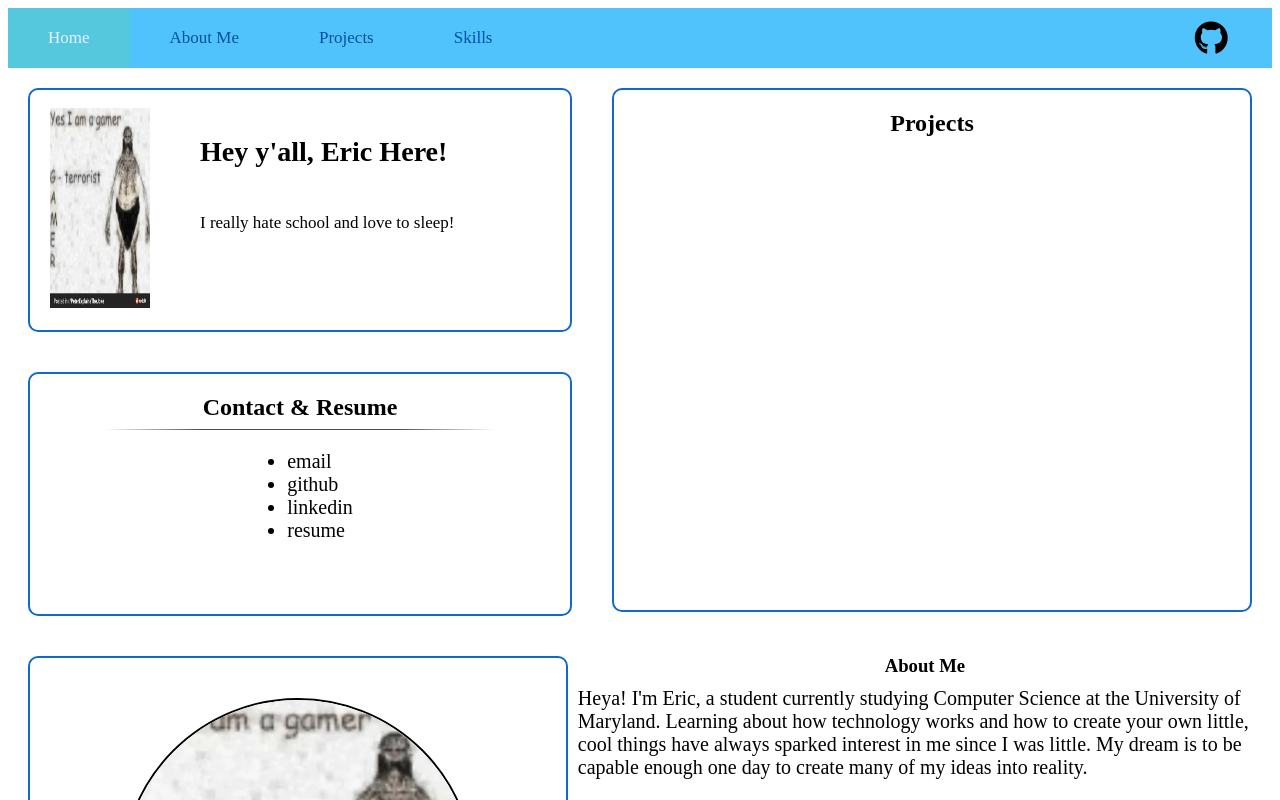
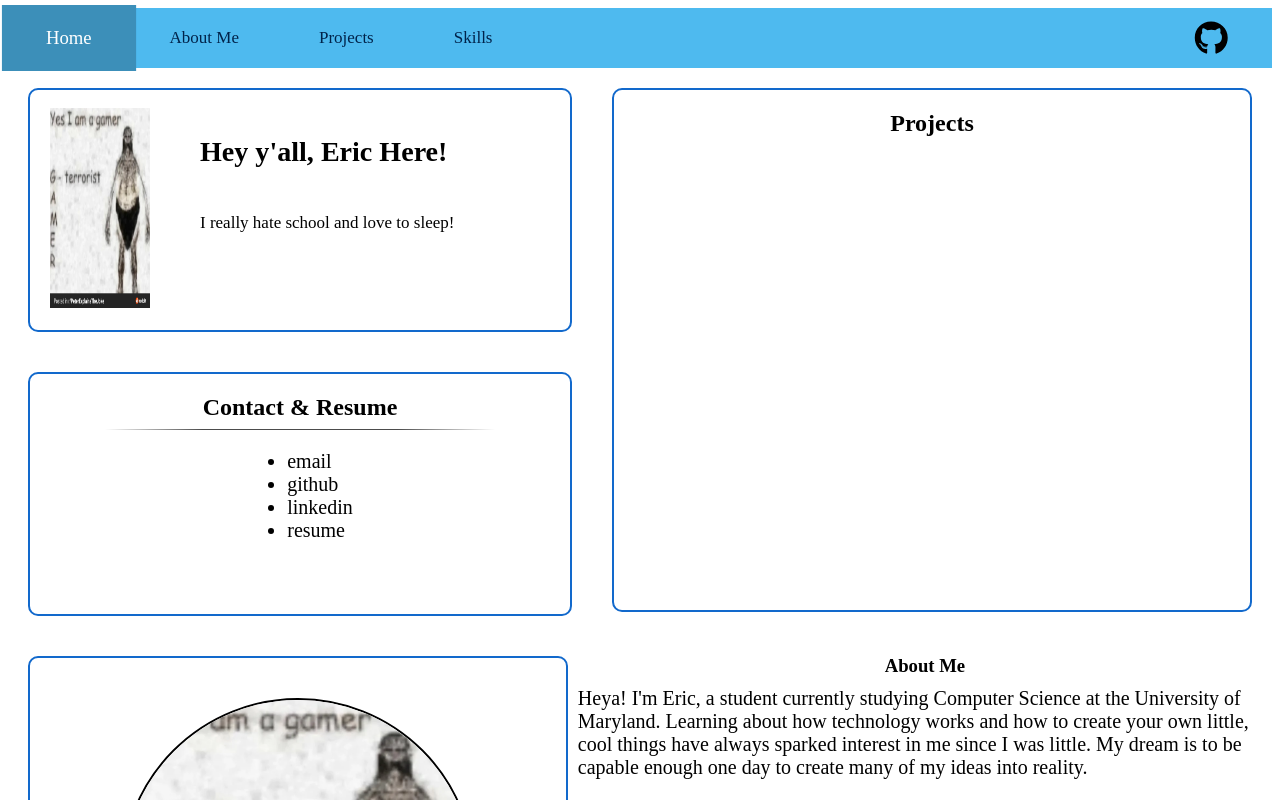
Before and after one commit to TEST-iz/personal-website, a React (Vite) app: page /home in a window 1280 px wide. In both pictures the pointer is over the link "Home". Shown: the top 800 px of the page. Built offline with nearby package versions, Linux system fonts and the light colour scheme.

Commit message:
added hover effects

```diff
--- a/src/components/Navbar/Navbar.css
+++ b/src/components/Navbar/Navbar.css
@@ -1,16 +1,17 @@
 .navbar {
-    background-color: rgb(81, 195, 252);
+    background-color: rgb(78, 186, 239);
     height: 60px;
     display: flex;
 }
 
 .navbar a {
-    color: rgb(5, 79, 162);
+    color: rgb(0, 35, 74);
     text-decoration: none;
     padding: 0 40px 0 40px;
     font-size: 17px;
     display: flex;
     align-items: center;
+    transition: transform 0.15s ease
 }
 
 .navbar .other-links{
@@ -23,6 +24,7 @@
 }
 
 .navbar a:hover {
-  background-color:rgb(85, 200, 221);
-  color: rgb(233, 239, 255);
+  background-color:rgb(60, 143, 185);
+  color: rgb(255, 255, 255);
+  transform: scale(1.1)
 }
--- a/src/pages/aboutme.module.css
+++ b/src/pages/aboutme.module.css
@@ -13,6 +13,11 @@
     margin: 20px;
     height: 200px;
     width: 500px;
+    transition: transform 0.10s ease
+}
+
+.section:hover {
+    transform: scale(1.05);
 }
 
 .section.info {
--- a/src/pages/home.module.css
+++ b/src/pages/home.module.css
@@ -7,6 +7,11 @@
     margin: 20px;
     height: 200px;
     width: 500px;
+    transition: transform 0.10s ease
+}
+
+.section:hover {
+    transform: scale(1.05)
 }
 
 .section.projects {
--- a/src/pages/projects.module.css
+++ b/src/pages/projects.module.css
@@ -31,6 +31,11 @@ h1 {
     width: 400px;
     padding: 15px;
     margin-top: 10px;
+    transition: transform 0.10s ease
+}
+
+.section:hover {
+    transform: scale(1.05);
 }
 
 .project p {
@@ -41,6 +46,7 @@ h1 {
     display: flex;
     flex-direction: row;
     gap: 10px;
+    transition: transform 0.10s ease
 }
 
 .button {
@@ -51,6 +57,11 @@ h1 {
     text-decoration: none;
     border: 1px solid rgb(18,105,204);
     color: rgb(18,105,204);
+    transition: transform 0.10s ease
+}
+
+.button:hover {
+    transform: scale(1.05);
 }
 
 .button:hover {
```
